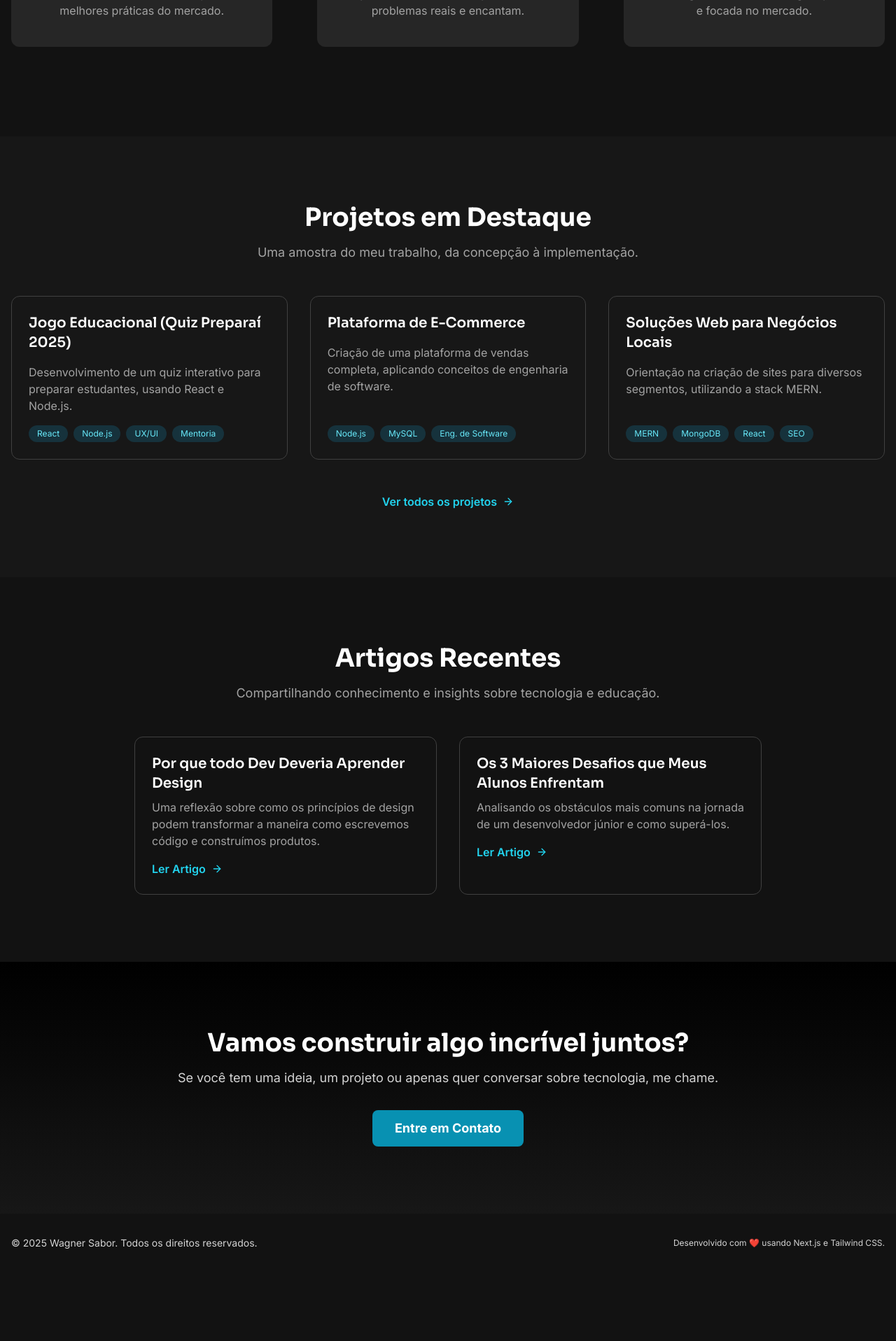
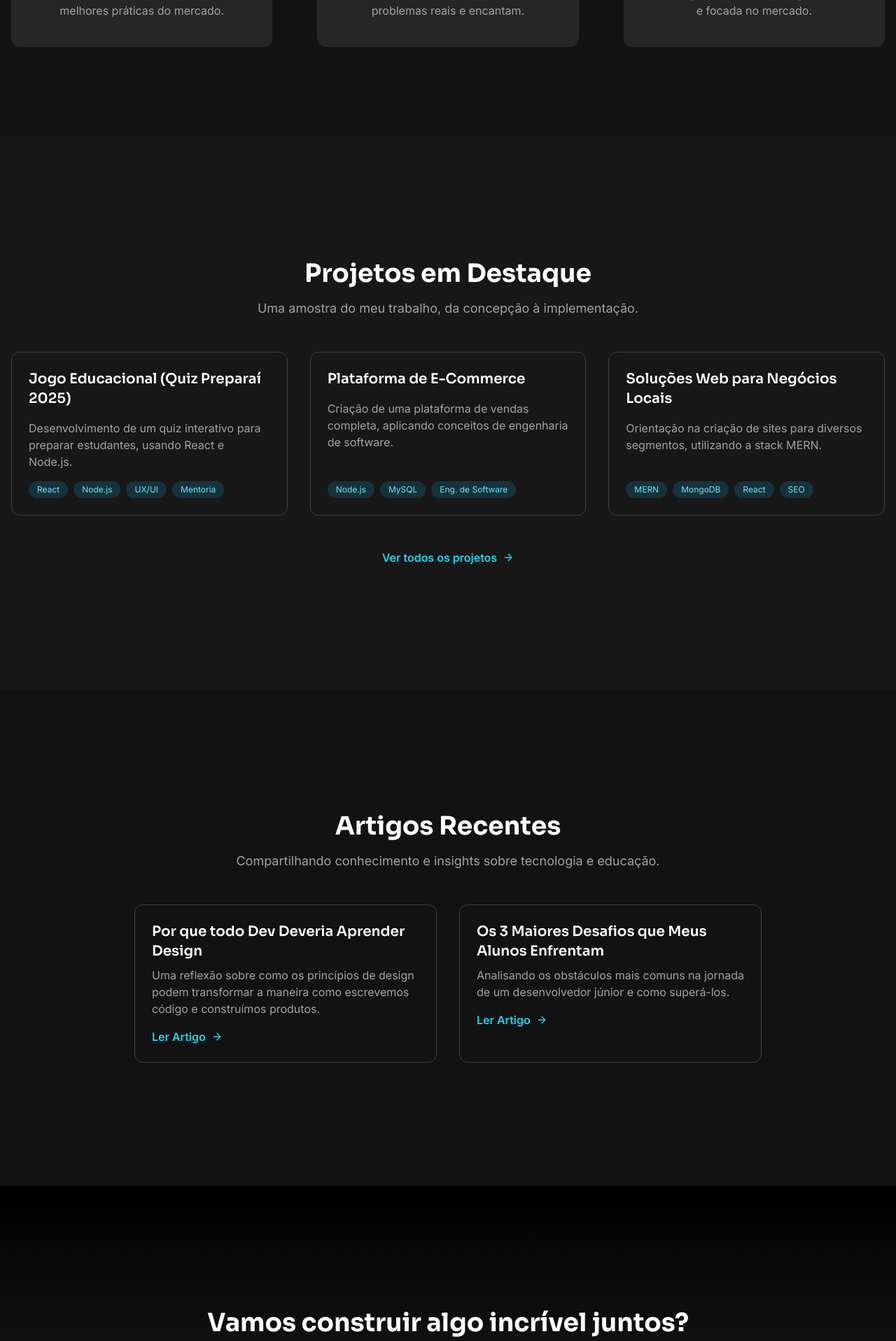
Before and after one commit to wsabor/wsabor.dev, a Next.js app: page / in a window 1280 px wide. Shown: the part 880-2797 px from the top of the page at 70% size. Before the commit the page ends 2699 px from the top, so only its background shows below. Built offline with nearby package versions, Linux system fonts and the light colour scheme.

Commit message:
general layout adjustments

```diff
--- a/src/app/page.tsx
+++ b/src/app/page.tsx
@@ -54,7 +54,7 @@ export default function HomePage() {
           {/* Contêiner da Imagem de Fundo e Overlay */}
           <div className="absolute inset-0 z-0">
             <div className="hero-background h-full w-full bg-cover bg-center bg-no-repeat"></div>
-            <div className="absolute inset-0 bg-background/50 bg-gradient-to-t from-background via-transparent to-background/20"></div>
+            <div className="absolute inset-0 bg-background/20 bg-gradient-to-t from-background via-transparent to-background/40"></div>
           </div>
 
           {/* Conteúdo do Hero (acima do overlay) */}
@@ -122,7 +122,7 @@ export default function HomePage() {
       </section>
 
       {/* Seção Projetos em Destaque */}
-      <section className="bg-neutral-900 py-16 md:py-24">
+      <section className="bg-neutral-900 py-16 md:py-44">
         <div className="container mx-auto px-4">
           <div className="mb-12 text-center">
             <h2 className="mb-4 text-3xl font-bold text-white md:text-4xl">
@@ -154,7 +154,7 @@ export default function HomePage() {
       </section>
 
       {/* Seção Artigos Recentes (Blog Teaser) */}
-      <section className="py-16 md:py-24">
+      <section className="py-16 md:py-44">
         <div className="container mx-auto px-4">
           <div className="mb-12 text-center">
             <h2 className="mb-4 text-3xl font-bold text-white md:text-4xl">
@@ -186,7 +186,7 @@ export default function HomePage() {
       </section>
 
       {/* Seção CTA Final */}
-      <section className="bg-gradient-to-t from-neutral-900 to-black py-24">
+      <section className="bg-gradient-to-t from-neutral-800 to-black py-16 py-24 md:py-44">
         <div className="container mx-auto px-4 text-center">
           <h2 className="mb-4 text-3xl font-bold text-white md:text-4xl">
             Vamos construir algo incrível juntos?
```
